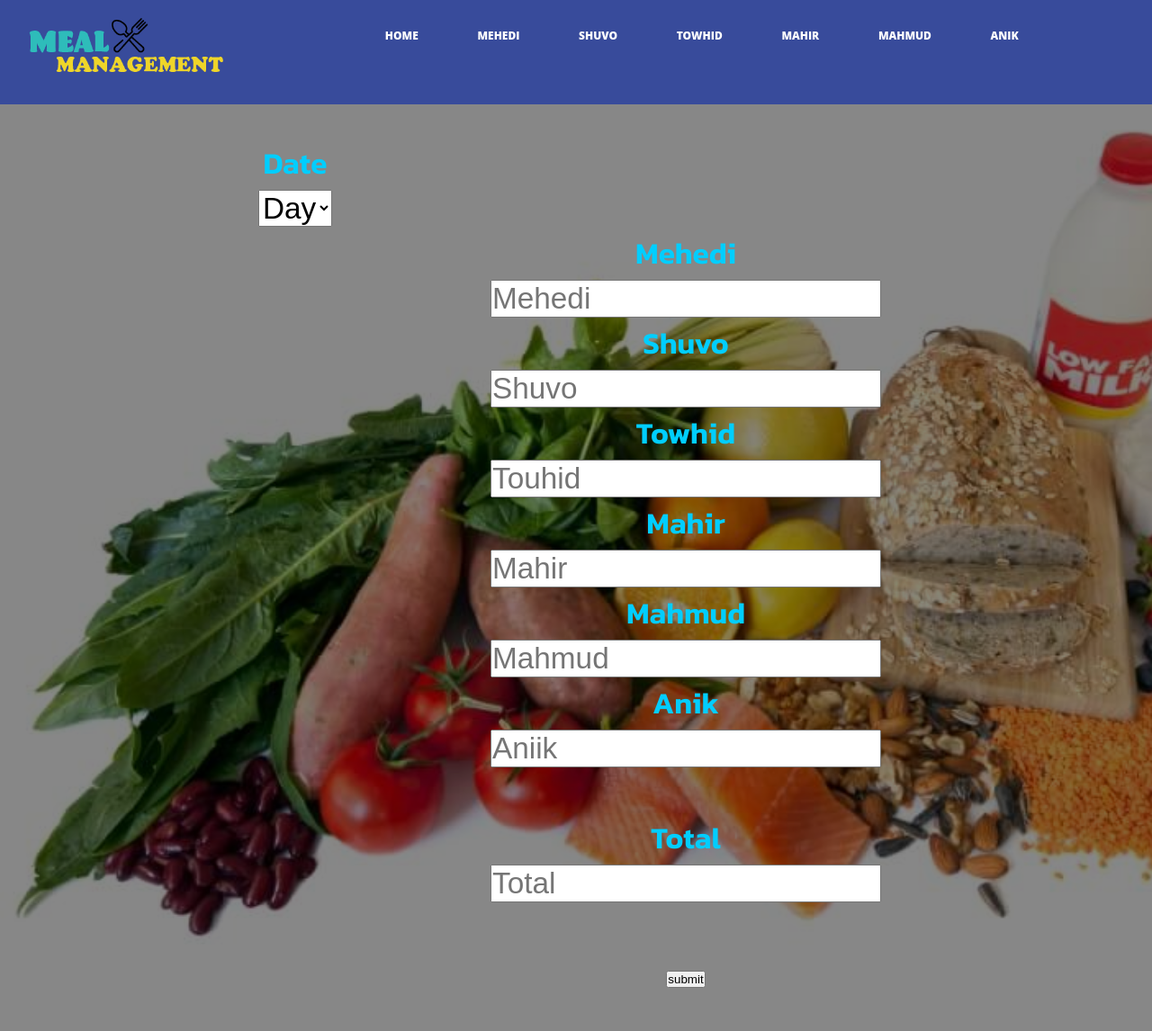
After one commit to smnshuvo/MealManagementSystem, a PHP site: page /meal.html in a window 1280 px wide. The commit adds this page. Shown: the whole page at 90% size. Run offline with PHP 8.4, Linux system fonts and the light colour scheme; some libraries are stand-ins or nearby versions.

Commit message:
layout changed and further php added

```diff
--- /dev/null
+++ b/css/meal.css
@@ -0,0 +1,135 @@
+*{
+    margin: 0;
+    padding: 0;
+    outline: 0
+}
+a{
+    text-decoration: none
+}
+ul,ol{
+    list-style: none
+}
+.clr{
+    clear: both
+}
+body{
+    font-family: 'Kanit', sans-serif;
+}
+/* main css start */
+
+.full{
+    width:100%
+}
+.main{
+    width:95%;
+    margin: auto
+}
+.full-header{
+    background-color: #384b9b;
+    padding: 20px 0
+}
+.logo{
+    width:30%;
+  float: left
+}
+.menu{
+    width:70%;
+    float:left;
+    text-align:left
+}
+.menu ul li{
+    display: inline-block
+}
+.menu ul li a{
+    display: block;
+    color: #fff;
+    text-transform: uppercase;
+    font-size: 12px;
+    font-family: 'Open Sans', sans-serif;
+    font-weight: 800;
+    margin: 0 20px;
+    transition: all 0.5s linear;
+    padding: 10px;
+    border: 1px solid transparent
+}
+.menu ul li a:hover{
+    color: #cfc91d;
+    border-color: #cfc91d
+}
+
+.full-table{
+    background: url(../images/approved-food-pic.jpg) left top no-repeat;
+    background-size: cover;
+    padding: 40px 0;
+    position: relative;
+    z-index: 1
+}
+.full-table:before{
+    content: "";
+    height: 100%;
+    width: 100%;
+    background-color: rgba(0, 0, 0, 0.47);
+    position: absolute;
+    left: 0;
+    top: 0;
+    z-index: -1
+}
+.form{
+    font-weight: 600;
+    font-size: 25pt;
+    color: #00ceff;
+    width: 20%;
+     padding-left: 200px;
+    text-align: center
+}
+.form1{
+    font-weight: 600;
+    font-size: 25pt;
+    color: #00ceff;
+    width: 80%;
+    padding-left: 250px;
+    text-align: center
+}
+.txt{
+    font-weight: 400;
+    font-size: 25pt;
+}
+select{
+    font-weight: 400;
+    font-size: 25pt;
+}
+button{
+    padding: 20px 40px;
+    background-color: #1d5bcf;
+    border-style: none;
+    color: #0b1016;
+    font-size: 14px;
+    text-transform: uppercase;
+    font-weight: 800;
+    letter-spacing: 5px;
+    cursor: pointer;
+    border: 1px solid transparent;
+    transition: all 0.5s linear;
+}
+button:hover{
+    background-color: transparent;
+    color: #1d32cf;
+    border-color: #cfc91d;
+    padding: 20px 30px;
+    border-radius: 10px;
+}
+marquee{
+   font-weight: 400;
+    font-size: 18pt;
+    color: rgba(13, 19, 26, 0.47)
+}
+
+.no-arrow {
+  -moz-appearance:textfield;
+}
+
+#no-arrow::-webkit-outer-spin-button,
+#no-arrow::-webkit-inner-spin-button {
+  -webkit-appearance: none;
+  margin: 0;
+}
--- /dev/null
+++ b/meal.html
@@ -0,0 +1,107 @@
+<!DOCTYPE html>
+<html lang="en">
+
+<head>
+    <meta charset="UTF-8">
+    <title> Add your meal </title>
+    <link href="https://fonts.googleapis.com/css?family=Kanit:400,500,600,700,800" rel="stylesheet">
+    <link rel="stylesheet" href="css/meal.css">
+</head>
+
+<body>
+
+    <div class="full full-header">
+        <div class="main">
+            <div class="logo">
+                <a href="#">
+                    <img src="images/meal-logo.png" alt="Image here" style="height:70px">
+                </a>
+            </div>
+             <div class="menu">
+                <ul>
+                   <li><a href="#">Home</a></li>
+                    <li><a href="#">Mehedi</a></li>
+                    <li><a href="#">Shuvo</a></li>
+                    <li><a href="#">Towhid</a></li>
+                    <li><a href="#">Mahir</a></li>
+                    <li><a href="#">Mahmud</a></li>
+                    <li><a href="#">Anik</a></li>
+
+                </ul>
+            </div>
+            <div class="clr"></div>
+        </div>
+    </div>
+    <!--   end of header -->
+
+   <div class="full full-table">
+
+       <div class="form">
+           <form method="post" action="addMeal.php">
+           <p>Date</p>
+           <select name="Date">
+        <option value="">Day</option>
+            <option value="">01</option>
+                <option value="">02</option>
+                    <option value="">03</option>
+                        <option value="">04</option>
+                            <option value="">05</option>
+                                <option value="">06</option>
+                                        <option value="">07</option>
+                                            <option value="">08</option>
+                                              <option value="">09</option>
+                                                <option value="10">10</option>
+                                                <option value="">11</option>
+                                                <option value="">12</option>
+                                                <option value="">13</option>
+                                                <option value="">14</option>
+                                                <option value="">15</option>
+                                                <option value="">16</option>
+                                                <option value="">17</option>
+                                                <option value="">18</option>
+                                                <option value="19">19</option>
+                                                <option value="">20</option>
+                                            <option value="">21</option>
+                                         <option value="">22</option>
+                                      <option value="">23</option>
+                                    <option value="">24</option>
+                                 <option value="">24</option>
+                              <option value="">25</option>
+                          <option value="">26</option>
+                      <option value="">27</option>
+                   <option value="">28</option>
+              <option value="">29</option>
+         <option value="">30</option>
+     <option value="">31</option>
+
+        </select>
+               </div>
+               <div class="form1">
+          <p>Mehedi</p>
+          <input type="number" name="Mehedi" class="txt" id="txt" min="0" placeholder="Mehedi" required>
+          <p>Shuvo</p>
+          <input type="number" name="Shuvo" class="txt" id="txt" min="0" placeholder="Shuvo" required>
+          <p>Towhid</p>
+          <input type="number" name="Towhid" class="txt" id="txt" min="0" placeholder="Touhid" required>
+          <p>Mahir</p>
+          <input type="number" name="Mahir" class="txt" id="txt" min="0" placeholder="Mahir" required>
+          <p>Mahmud</p>
+          <input type="number" name="Mahmud"  class="txt" id="txt" min="0" placeholder="Mahmud" required>
+          <p>Anik</p>
+          <input type="number" name="Anik"  class="txt" id="txt" min="0" placeholder="Aniik" required>
+          <br>
+          <br>
+          <p>Total</p>
+          <input type="number" name="Amount"  class="txt" id="no-arrow" placeholder="Total" required>
+           <br>
+           <br>
+           <input type="submit" value="submit">
+           </form>
+       </div>
+   </div>
+
+<script src="Javascript/main.js"></script>
+<script src="Javascript/jquery-3.4.1.min.js"></script>
+</body>
+
+</html>
```
Also changed, not shown: css/log-in.css (added, +130 -0 lines), index.php (+49 -1 lines), js/log-in-handle.js (added, +16 -0 lines), manager-log-in.php (added, +57 -0 lines), verify-manager.php (added, +17 -0 lines), image/manager.png (added), images/approved-food-pic.jpg (added), images/meal-logo.png (added).
